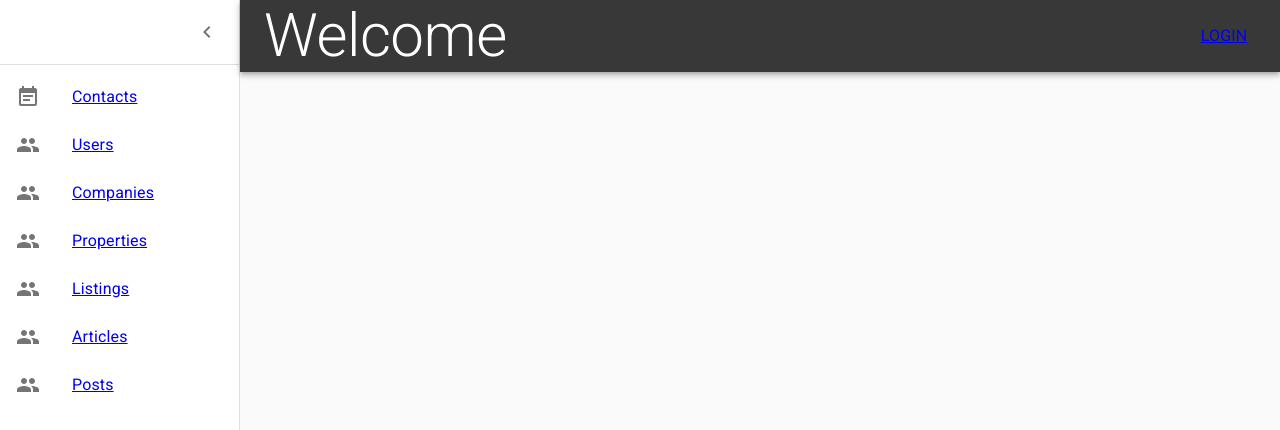
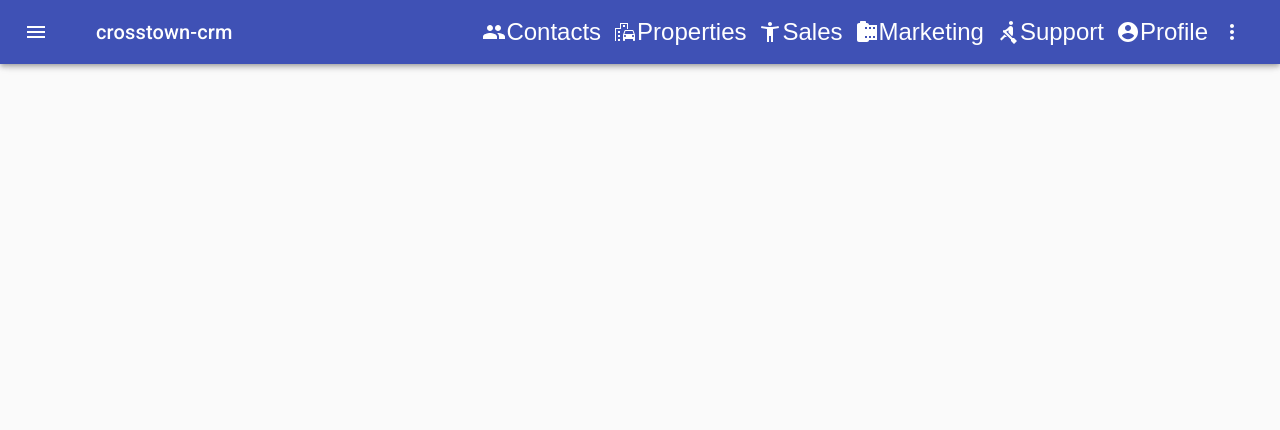
Before and after one commit to crosstowncrm/crosstown-crm, a React (Create React App) app in the folder ui-react/: page / in a window 1280 px wide. Shown: the top 430 px of the page. Built offline with nearby package versions, Linux system fonts and the light colour scheme.

Commit message:
Move Main menu to Drop Down along top bar

```diff
--- a/ui-react/src/App.js
+++ b/ui-react/src/App.js
@@ -1,5 +1,10 @@
-import React, { Component } from "react";
-import { withStyles } from "@material-ui/core/styles";
+import React from "react";
+import { fade, makeStyles } from '@material-ui/core/styles';
+import InputBase from '@material-ui/core/InputBase';
+import Badge from '@material-ui/core/Badge';
+import MenuItem from '@material-ui/core/MenuItem';
+import Menu from '@material-ui/core/Menu';
+
 import {
   BrowserRouter as Router,
   Switch,
@@ -24,12 +29,27 @@ import {
 } from "@material-ui/core";
 
 import {
-  Menu as MenuIcon,
   ChevronLeft as ChevronLeftIcon,
-  Dashboard as DashboardIcon,
-  EventNote as EventNoteIcon,
-  People as PeopleIcon
+  People as PeopleIcon,
+  Business as BusinessIcon,
+  Rowing as RowingIcon,
+  EmojiTransportation as EmojiTransportationIcon,
+  ListAlt as ListAltIcon,
+  TextFormat as TextFormatIcon,
+  Telegram as TelegramIcon
+
 } from "@material-ui/icons";
+
+import MenuIcon from '@material-ui/icons/Menu';
+// import SearchIcon from '@material-ui/icons/Search';
+import AccountCircle from '@material-ui/icons/AccountCircle';
+import MailIcon from '@material-ui/icons/Mail';
+import NotificationsIcon from '@material-ui/icons/Notifications';
+import MoreIcon from '@material-ui/icons/MoreVert';
+import AccessibilityNewIcon from '@material-ui/icons/AccessibilityNew';
+import CameraRollIcon from '@material-ui/icons/CameraRoll';
+import AcUnitIcon from '@material-ui/icons/AcUnit';
+
 
 import Login from "./components/Login";
 import Error from "./components/Error";
@@ -48,272 +68,418 @@ import PostList from "./components/PostList";
 import ArticleData from "./components/edit-article.component";
 import PostData from "./components/edit-post.component";
 
-import classNames from "classnames";
-import gql from "graphql-tag";
-
 const drawerWidth = 240;
-
-const styles = theme => ({
-  root: {
-    display: "flex"
-  },
-  toolbar: {
-    paddingRight: 24
-  },
-  toolbarIcon: {
-    display: "flex",
-    alignItems: "center",
-    justifyContent: "flex-end",
-    padding: "0 8px",
-    ...theme.mixins.toolbar
-  },
-  appBar: {
-    zIndex: theme.zIndex.drawer + 1,
-    transition: theme.transitions.create(["width", "margin"], {
-      easing: theme.transitions.easing.sharp,
-      duration: theme.transitions.duration.leavingScreen
-    }),
-    backgroundColor: "#383838"
-  },
-  appBarShift: {
-    marginLeft: drawerWidth,
-    width: `calc(100% - ${drawerWidth}px)`,
-    transition: theme.transitions.create(["width", "margin"], {
-      easing: theme.transitions.easing.sharp,
-      duration: theme.transitions.duration.enteringScreen
-    })
-  },
-  menuButton: {
-    marginLeft: 12,
-    marginRight: 36
-  },
-  menuButtonHidden: {
-    display: "none"
-  },
-  title: {
-    flexGrow: 1
-  },
-  drawerPaper: {
-    position: "relative",
-    whiteSpace: "nowrap",
-    width: drawerWidth,
-    transition: theme.transitions.create("width", {
-      easing: theme.transitions.easing.sharp,
-      duration: theme.transitions.duration.enteringScreen
-    })
-  },
-  drawerPaperClose: {
-    overflowX: "hidden",
-    transition: theme.transitions.create("width", {
-      easing: theme.transitions.easing.sharp,
-      duration: theme.transitions.duration.leavingScreen
-    }),
-    width: theme.spacing(7),
-    [theme.breakpoints.up("sm")]: {
-      width: theme.spacing(9)
-    }
-  },
-  appBarSpacer: theme.mixins.toolbar,
-  content: {
-    flexGrow: 1,
-    padding: theme.spacing(3),
-    height: "100vh",
-    overflow: "auto"
-  }
-});
-
-const LOGIN = gql`
-    mutation login($name: String!, $pswd: String!) {
-        login(email: $name, password: $pswd) {
-            id
-        }
-    }
-`;
-
-function login(){
-    console.log('login');
-}
 
 function isAuthenticated() {
     // Check whether the current time is past the
     // access token's expiry time
     let userId = localStorage.getItem('userId');
-    console.log('userId', userId);
     return userId !== null;
 }
 
-class App extends Component {
-  constructor(props) {
-    super(props);
-    this.state = {
-      selectedView: "Home",
-      open: true
+
+const useStyles = makeStyles((theme) => ({
+    root: {
+        display: 'flex',
+    },
+    toolbar: {
+        paddingRight: 24, // keep right padding when drawer closed
+    },
+    toolbarIcon: {
+        display: 'flex',
+        alignItems: 'center',
+        justifyContent: 'flex-end',
+        padding: '0 8px',
+        ...theme.mixins.toolbar,
+    },
+    appBar: {
+        zIndex: theme.zIndex.drawer + 1,
+        transition: theme.transitions.create(['width', 'margin'], {
+            easing: theme.transitions.easing.sharp,
+            duration: theme.transitions.duration.leavingScreen,
+        }),
+    },
+    appBarShift: {
+        marginLeft: drawerWidth,
+        width: `calc(100% - ${drawerWidth}px)`,
+        transition: theme.transitions.create(['width', 'margin'], {
+            easing: theme.transitions.easing.sharp,
+            duration: theme.transitions.duration.enteringScreen,
+        }),
+    },
+    menuButton: {
+        marginRight: 36,
+    },
+    menuButtonHidden: {
+        display: 'none',
+    },
+    title: {
+        flexGrow: 1,
+    },
+    drawerPaper: {
+        position: 'relative',
+        whiteSpace: 'nowrap',
+        width: drawerWidth,
+        transition: theme.transitions.create('width', {
+            easing: theme.transitions.easing.sharp,
+            duration: theme.transitions.duration.enteringScreen,
+        }),
+    },
+    drawerPaperClose: {
+        overflowX: 'hidden',
+        transition: theme.transitions.create('width', {
+            easing: theme.transitions.easing.sharp,
+            duration: theme.transitions.duration.leavingScreen,
+        }),
+        width: theme.spacing(7),
+        [theme.breakpoints.up('sm')]: {
+            width: theme.spacing(9),
+        },
+    },
+    appBarSpacer: theme.mixins.toolbar,
+    content: {
+        flexGrow: 1,
+        height: '100vh',
+        overflow: 'auto',
+        paddingTop: 100,
+    },
+    container: {
+        paddingTop: theme.spacing(4),
+        paddingBottom: theme.spacing(4),
+    },
+    paper: {
+        padding: theme.spacing(2),
+        display: 'flex',
+        overflow: 'auto',
+        flexDirection: 'column',
+    },
+    fixedHeight: {
+        height: 240,
+    },
+    navLink: {
+        textDecoration: 'none',
+        color: 'inherit',
+    },
+    appBarImage: {
+        maxHeight: '75px',
+        paddingRight: '20px',
+    },
+}));
+
+export default function App() {
+    const classes = useStyles();
+    const [anchorEl, setAnchorEl] = React.useState(null);
+    const [mobileMoreAnchorEl, setMobileMoreAnchorEl] = React.useState(null);
+    const [mobilePropertyEl, setMobilePropertyEl] = React.useState(null);
+    const [mobileProfileEl, setMobileProfileEl] = React.useState(null);
+    const [mobileOpen, setMobileOpen] = React.useState(false);
+
+    const handleDrawerToggle = () => {
+        setMobileOpen(!mobileOpen);
     };
+
+    const isMenuOpen = Boolean(anchorEl);
+    const isMobileMenuOpen = Boolean(mobileMoreAnchorEl);
+
+    const isMobilePropertyOpen = Boolean(mobilePropertyEl);
+
+    const isMobileProfileOpen = Boolean(mobileProfileEl);
+
+    const handleProfileMenuOpen = (event) => {
+        setMobileProfileEl(event.currentTarget);
+    };
+
+    const handlePropertyMenuOpen = (event) => {
+        setMobilePropertyEl(event.currentTarget);
+    };
+
+    const handleMobileMenuClose = () => {
+        setMobileMoreAnchorEl(null);
+    };
+
+    const handleMobilePropertMenuClose = () => {
+        setMobilePropertyEl(null);
+    };
+
+    const handleMobileProfileMenuClose = () => {
+        setMobileProfileEl(null);
+    };
+
+
+    const handleMobileMenuOpen = (event) => {
+        setMobileMoreAnchorEl(event.currentTarget);
     }
 
-  render() {
-    const { classes } = this.props;
+    const handlePropertyMenuClose = () => {
+        setMobilePropertyEl(null);
+        handleMobilePropertMenuClose();
+    };
 
-    const id = localStorage.getItem("uid")
+    const handleMenuClose = () => {
+        setAnchorEl(null);
+        handleMobileMenuClose();
+    };
+
+    const handleMobilePropertyMenuOpen = (event) => {
+        setMobilePropertyEl(event.currentTarget);
+    };
+
+    const menuId = 'primary-search-account-menu';
+    const renderMenu = (
+        <Menu
+            anchorEl={anchorEl}
+            anchorOrigin={{ vertical: 'top', horizontal: 'right' }}
+            id={menuId}
+            keepMounted
+            transformOrigin={{ vertical: 'top', horizontal: 'right' }}
+            open={isMenuOpen}
+            onClose={handleMenuClose}
+        >
+            <MenuItem onClick={handleMenuClose}>Contacts</MenuItem>
+            <MenuItem onClick={handleMenuClose}>Companies</MenuItem>
+            <MenuItem onClick={handleMenuClose}>Activity Feed</MenuItem>
+        </Menu>
+    );
+
+    const mobileMenuId = 'primary-search-account-menu-mobile';
+    const renderMobileMenu = (
+        <Menu
+            anchorEl={mobileMoreAnchorEl}
+            anchorOrigin={{ vertical: 'top', horizontal: 'right' }}
+            id={mobileMenuId}
+            keepMounted
+            transformOrigin={{ vertical: 'top', horizontal: 'right' }}
+            open={isMobileMenuOpen}
+            onClose={handleMobileMenuClose}
+        >
+            <MenuItem onClick={handleMenuClose}>
+                <IconButton
+                    aria-label="account of current user"
+                    aria-controls="primary-search-account-menu"
+                    aria-haspopup="true"
+                    color="inherit"
+                >
+                    <AcUnitIcon />
+                </IconButton>
+                <p>Close</p>
+            </MenuItem>
+            <Link to={"/contacts"}>
+                <MenuItem primary={"Contacts"}>
+
+                        <ListItemIcon>
+                        <AccountCircle />
+                        </ListItemIcon>
+                        <p>Contacts</p>
+
+                </MenuItem>
+            </Link>
+            <Link to={"/companies"}>
+                <MenuItem primary={"Companies"}>
+
+                    <ListItemIcon>
+                        <BusinessIcon />
+                    </ListItemIcon>
+                    <p>Companies</p>
+
+                </MenuItem>
+            </Link>
+
+
+            <MenuItem>
+                <IconButton aria-label="show 11 new notifications" color="inherit">
+                    <Badge badgeContent={11} color="secondary">
+                        <NotificationsIcon />
+                    </Badge>
+                </IconButton>
+                <p>Activity Feed</p>
+            </MenuItem>
+        </Menu>
+    );
+    const mobilePropertyMenuId = 'primary-search-account-property-menu-mobile';
+    const renderMobilePropertyMenu = (
+        <Menu
+            anchorEl={mobilePropertyEl}
+            anchorOrigin={{ vertical: 'top', horizontal: 'right' }}
+            id={mobilePropertyMenuId}
+            keepMounted
+            transformOrigin={{ vertical: 'top', horizontal: 'right' }}
+            open={isMobilePropertyOpen}
+            onClose={handleMobilePropertMenuClose}
+        >
+
+
+            <Link to={"/properties"}>
+                <MenuItem primary={"Properties"}>
+
+                    <ListItemIcon>
+                        <EmojiTransportationIcon />
+                    </ListItemIcon>
+                    <p>Properties</p>
+
+                </MenuItem>
+            </Link>
+
+            <Link to={"/listings"}>
+                <MenuItem primary={"Listings"}>
+
+                    <ListItemIcon>
+                        <Badge badgeContent={4} color="secondary">
+                            <ListAltIcon />
+                        </Badge>
+                    </ListItemIcon>
+                    <p>Listings</p>
+
+                </MenuItem>
+            </Link>
+
+        </Menu>
+    );
+    const mobileProfileMenuId = 'primary-search-account-profile-menu-mobile';
+    const renderMobileProfileMenu = (
+        <Menu
+            anchorEl={mobileProfileEl}
+            anchorOrigin={{ vertical: 'top', horizontal: 'right' }}
+            id={mobileProfileMenuId}
+            keepMounted
+            transformOrigin={{ vertical: 'top', horizontal: 'right' }}
+            open={isMobileProfileOpen}
+            onClose={handleMobileProfileMenuClose}
+        >
+
+
+            <Link to={"/users/1"}>
+                <MenuItem primary={"Properties"}>
+
+                    <ListItemIcon>
+                        <AccountCircle />
+                    </ListItemIcon>
+                    <p>Profile</p>
+
+                </MenuItem>
+            </Link>
+
+            <Link to={"/login"}>
+                <MenuItem primary={"Listings"}>
+
+                    <ListItemIcon>
+                            <ListAltIcon />
+                    </ListItemIcon>
+                    <p>Login</p>
+
+                </MenuItem>
+            </Link>
+
+        </Menu>
+    );
+
     return (
       <Router>
         <React.Fragment>
           <CssBaseline />
           <div className={classes.root}>
-            <AppBar
-              position="absolute"
-              className={classNames(
-                classes.appBar,
-                this.state.open && classes.appBarShift
-              )}
-            >
-              <Toolbar
-                disableGutters={!this.state.open}
-                className={classes.toolbar}
-              >
+              <AppBar position="fixed" className={classes.appBar}>
+                  <Toolbar>
                       <IconButton
                           color="inherit"
-                  aria-label="Open drawer"
-                  onClick={this.handleDrawerOpen}
-                  className={classNames(
-                    classes.menuButton,
-                    this.state.open && classes.menuButtonHidden
-                  )}
+                          aria-label="open drawer"
+                          edge="start"
+                          onClick={handleDrawerToggle}
+                          className={classes.menuButton}
                       >
                           <MenuIcon />
                       </IconButton>
-                <Typography
-                  component="h1"
-                  variant="h2"
+                      {/*<img*/}
+                      {/*className={classes.appBarImage}*/}
+                      {/*src="img/grandstack.png"*/}
+                      {/*alt="GRANDstack logo"*/}
+                      {/*/>*/}
+                      <Typography className={classes.title} variant="h6" noWrap
+                      >crosstown-crm
+                      </Typography>
+                      <div className={classes.grow} />
+                      <div className={classes.sectionDesktop}>
+                          <IconButton
+                              edge="end"
+                              aria-label="account of current user"
+                              aria-controls={menuId}
+                              aria-haspopup="true"
+                              onClick={handleMobileMenuOpen}
                               color="inherit"
-                  noWrap
-                  className={classes.title}
                           >
-                  Welcome
-                </Typography>
-                  {!isAuthenticated() ? (
-                      <div>
+                              <PeopleIcon />Contacts
+                          </IconButton>
+                          <IconButton
+                              edge="end"
+                              aria-label="account of current user"
+                              aria-controls={menuId}
+                              aria-haspopup="true"
+                              onClick={handleMobilePropertyMenuOpen}
+                              color="inherit"
+                          >
+                              <EmojiTransportationIcon />Properties
+                          </IconButton>
+                          <IconButton
+                              edge="end"
+                              aria-label="account of current user"
+                              aria-controls={menuId}
+                              aria-haspopup="true"
+                              onClick={handleProfileMenuOpen}
+                              color="inherit"
+                          >
+                              <AccessibilityNewIcon />Sales
+                          </IconButton>
+                          <IconButton
+                              edge="end"
+                              aria-label="account of current user"
+                              aria-controls={menuId}
+                              aria-haspopup="true"
+                              onClick={handleProfileMenuOpen}
+                              color="inherit"
+                          >
+                              <CameraRollIcon />Marketing
+                          </IconButton>
+                          <IconButton
+                              edge="end"
+                              aria-label="account of current user"
+                              aria-controls={menuId}
+                              aria-haspopup="true"
+                              onClick={handleProfileMenuOpen}
+                              color="inherit"
+                          >
+                              <RowingIcon />Support
+                          </IconButton>
+                          <IconButton
+                              edge="end"
+                              aria-label="account of current user"
+                              aria-controls={menuId}
+                              aria-haspopup="true"
+                              onClick={handleProfileMenuOpen}
+                              color="inherit"
+                          >
+                              <AccountCircle />Profile
+                          </IconButton>
 
-                          <Button>
-                              <Link className="edit-link" to={"/login"}>
-                                  <ListItemText primary="Login" />
-                              </Link>
-                          </Button>
+
 
                       </div>
-
-                  ): (
-                      <div>
-
-                          <Button
-                              className={'logout-action'}
-                              onClick={()=>{
-                                localStorage.clear();
-                                window.location.href = 'login'
-                              }}
+                      <div className={classes.sectionMobile}>
+                          <IconButton
+                              aria-label="show more"
+                              aria-controls={mobileMenuId}
+                              aria-haspopup="true"
+                              onClick={handleMobileMenuOpen}
+                              color="inherit"
                           >
-                              Logout
-                          </Button>
+                              <MoreIcon />
+                          </IconButton>
                       </div>
-                  )}
-
-
                   </Toolbar>
               </AppBar>
-            <Drawer
-              variant="permanent"
-              classes={{
-                paper: classNames(
-                  classes.drawerPaper,
-                  !this.state.open && classes.drawerPaperClose
-                )
-              }}
-              open={this.state.open}
-            >
-              <div className={classes.toolbarIcon}>
-                <IconButton>
-                  <ChevronLeftIcon />
-                </IconButton>
-              </div>
-              <Divider />
-              <List>
-                <div>
-                  <ListItem button>
-                    <ListItemIcon>
-                      <EventNoteIcon />
-                    </ListItemIcon>
-                    <Link className="edit-link" to={"/contacts"}>
-                      <ListItemText primary="Contacts" />
-                    </Link>
-                  </ListItem>
-
-                  <ListItem button>
-                    <ListItemIcon>
-                      <PeopleIcon />
-                    </ListItemIcon>
-                    <Link className="edit-link" to={"/users"}>
-                      <ListItemText primary="Users" />
-                    </Link>
-                  </ListItem>
-
-                  <ListItem button>
-                    <ListItemIcon>
-                      <PeopleIcon />
-                    </ListItemIcon>
-                    <Link className="edit-link" to={"/companies"}>
-                      <ListItemText primary="Companies" />
-                    </Link>
-                  </ListItem>
-
-                  <ListItem button>
-                    <ListItemIcon>
-                      <PeopleIcon />
-                    </ListItemIcon>
-                    <Link className="edit-link" to={"/properties"}>
-                      <ListItemText primary="Properties" />
-                    </Link>
-                  </ListItem>
-
-                  <ListItem button>
-                    <ListItemIcon>
-                      <PeopleIcon />
-                    </ListItemIcon>
-                    <Link className="edit-link" to={"/listings"}>
-                      <ListItemText primary="Listings" />
-                    </Link>
-                  </ListItem>
-
-                  <ListItem button>
-                     <ListItemIcon>
-                       <PeopleIcon />
-                     </ListItemIcon>
-                     <Link className="edit-link" to={"/articles"}>
-                       <ListItemText primary="Articles" />
-                     </Link>
-                  </ListItem>
-
-                  <ListItem button>
-                      <ListItemIcon>
-                          <PeopleIcon />
-                      </ListItemIcon>
-                      <Link className="edit-link" to={"/posts"}>
-                          <ListItemText primary="Posts" />
-                      </Link>
-                  </ListItem>
-
-                </div>
-              </List>
-            </Drawer>
-            <main className={classes.content}>
-              <div className={classes.appBarSpacer} />
-
-                  {!isAuthenticated() ? (
-                      <Switch>
-                          <Route exact path="/login" component={Login} />
-                          <Route exact path="/error" component={Error} />
-                      </Switch>
-
-                  ): (
+            {renderMobileMenu}
+            {renderMenu}
+            {renderMobilePropertyMenu}
+              {renderMobileProfileMenu}
+          <main className={classes.content} >
               <Switch>
                   <Route exact path="/login" component={Login} />
                   <Route exact path="/users" component={UserList} />
@@ -331,14 +497,9 @@ class App extends Component {
                   <Route exact path="/posts" component={PostList} />
                   <Route exact path="/posts/:uid" component={PostData} />
               </Switch>
-                  )}
-
           </main>
           </div>
         </React.Fragment>
       </Router>
     );
 }
-}
-
-export default withStyles(styles)(App);
```
Lines whose indentation alone changed are shown as unchanged.
